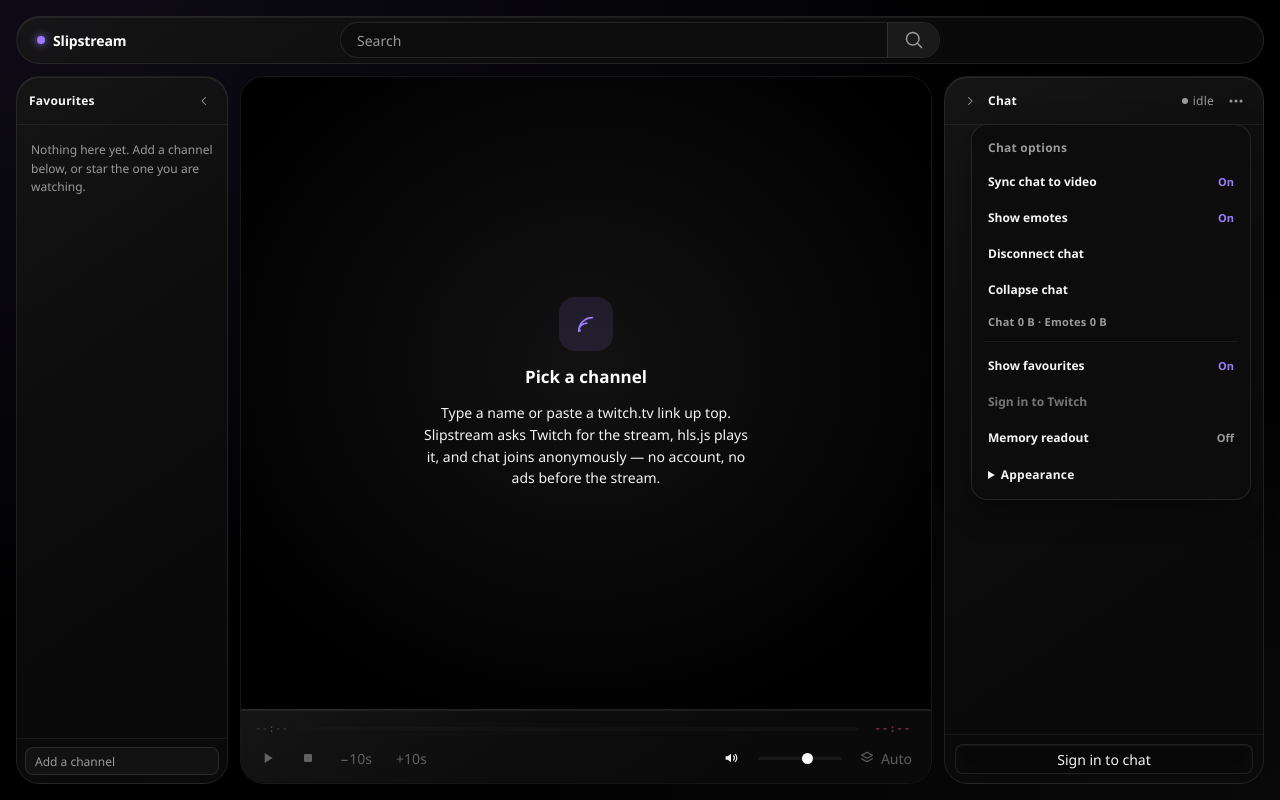
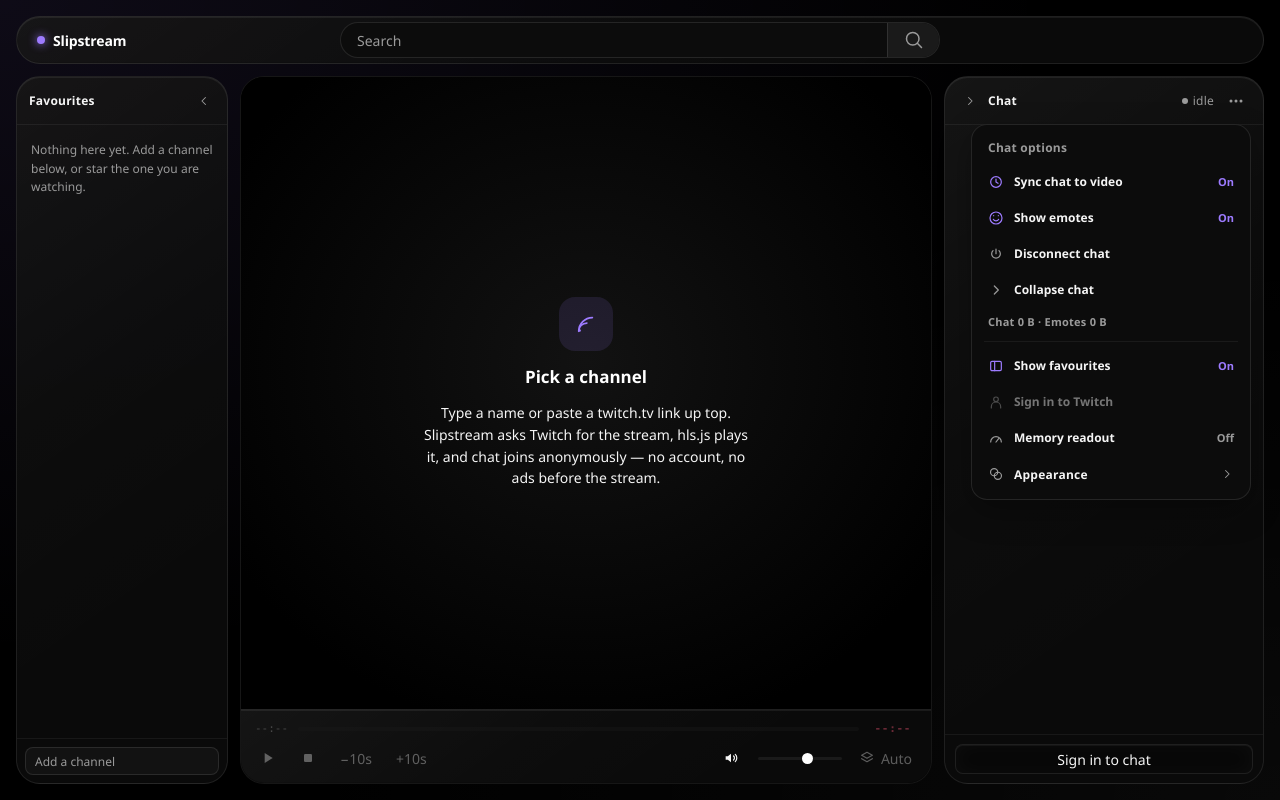
Before and after one commit to Peter3324w/slipstream, a React (Vite) app in the folder src/renderer/: page / in a window 1280 px wide. Both pictures are taken after a click on the button 1236 px from the left and 100 px from the top of the page. Built offline with nearby package versions, Linux system fonts and the light colour scheme.

Commit message:
ui: add icons to chat options menu

```diff
--- a/src/renderer/src/components/ChatMenu.tsx
+++ b/src/renderer/src/components/ChatMenu.tsx
@@ -1,6 +1,7 @@
 import { useEffect, useId, useRef, useState } from 'react'
 import { ThemePicker } from './ThemePicker'
 import { data } from './EmoteToggle'
+import { ChevronLeft, ChevronRight, Clock, Gauge, Palette, Power, Rail, Smile, Star, User } from './Icons'
 
 interface Props {
   channel: string | null
@@ -84,39 +85,51 @@
         <div className="chat-options-heading">Chat options</div>
         {!props.vod && (
           <button className="chat-option" role="switch" aria-label="Sync chat to video" aria-checked={props.synced} onClick={props.onSync}>
+            <span className="chat-option-icon" aria-hidden="true"><Clock size={16} /></span>
             <span>Sync chat to video</span><span className="chat-option-state">{props.synced ? 'On' : 'Off'}</span>
           </button>
         )}
         <button className="chat-option" role="switch" aria-label="Show emotes" aria-checked={props.emotesOn} onClick={props.onEmotes}
           title={`Emote images downloaded: ${data(props.emoteBytes)}`}>
+          <span className="chat-option-icon" aria-hidden="true"><Smile /></span>
           <span>Show emotes</span><span className="chat-option-state">{props.emotesOn ? 'On' : 'Off'}</span>
         </button>
         <button className="chat-option" onClick={() => action(props.onConnection)}>
+          <span className="chat-option-icon" aria-hidden="true"><Power size={16} /></span>
           <span>{props.closed ? 'Connect chat' : 'Disconnect chat'}</span>
         </button>
         <button className="chat-option" onClick={() => action(props.onCollapse)}>
+          <span className="chat-option-icon" aria-hidden="true">{props.collapsed ? <ChevronLeft size={16} /> : <ChevronRight size={16} />}</span>
           <span>{props.collapsed ? 'Expand chat' : 'Collapse chat'}</span>
         </button>
         <div className="chat-options-data">Chat {data(props.bytes)} · Emotes {data(props.emoteBytes)}</div>
         <div className="chat-options-separator" />
         {props.channel && (
           <button className="chat-option" onClick={() => action(props.onFavourite)}>
+            <span className="chat-option-icon" aria-hidden="true"><Star /></span>
             <span>{props.favourite ? 'Remove channel from favourites' : 'Add channel to favourites'}</span>
           </button>
         )}
         <button className="chat-option" role="switch" aria-label="Show favourites" aria-checked={props.railVisible} onClick={props.onRail}>
+          <span className="chat-option-icon" aria-hidden="true"><Rail /></span>
           <span>Show favourites</span><span className="chat-option-state">{props.railVisible ? 'On' : 'Off'}</span>
         </button>
         {props.showSignIn && (
           <button className="chat-option" disabled={!props.canSignIn} onClick={() => action(props.onSignIn)}>
+            <span className="chat-option-icon" aria-hidden="true"><User /></span>
             <span>{props.accountLabel}</span>
           </button>
         )}
         <button className="chat-option" role="switch" aria-label="Memory readout" aria-checked={props.hudVisible} onClick={props.onHud}>
+          <span className="chat-option-icon" aria-hidden="true"><Gauge /></span>
           <span>Memory readout</span><span className="chat-option-state">{props.hudVisible ? 'On' : 'Off'}</span>
         </button>
         <details className="chat-appearance">
-          <summary>Appearance</summary>
+          <summary>
+            <span className="chat-option-icon" aria-hidden="true"><Palette /></span>
+            <span>Appearance</span>
+            <span className="chat-appearance-arrow" aria-hidden="true"><ChevronRight /></span>
+          </summary>
           <ThemePicker inline />
         </details>
       </div>
--- a/src/renderer/src/components/Icons.tsx
+++ b/src/renderer/src/components/Icons.tsx
@@ -12,6 +12,20 @@
   strokeLinecap: 'round' as const,
   strokeLinejoin: 'round' as const
 })
+
+export const Smile = ({ size = 16 }: P): React.JSX.Element => (
+  <svg {...base(size)}>
+    <circle cx="12" cy="12" r="9" />
+    <path d="M8 14a4.5 4.5 0 0 0 8 0M8.5 8.5h.01M15.5 8.5h.01" />
+  </svg>
+)
+
+export const User = ({ size = 16 }: P): React.JSX.Element => (
+  <svg {...base(size)}>
+    <circle cx="12" cy="8" r="3.5" />
+    <path d="M5 21v-2a7 7 0 0 1 14 0v2" />
+  </svg>
+)
 
 export const Play = ({ size = 16 }: P): React.JSX.Element => (
   <svg {...base(size)} fill="currentColor" stroke="none">
--- a/src/renderer/src/styles/app.css
+++ b/src/renderer/src/styles/app.css
@@ -1339,10 +1339,10 @@
 }
 .chat-options-heading { padding: 8px 10px; font-size: 12px; font-weight: 600; color: var(--muted); }
 .chat-option {
-  display: flex;
+  display: grid;
+  grid-template-columns: 16px minmax(0, 1fr) auto;
   align-items: center;
-  justify-content: space-between;
-  gap: 12px;
+  gap: 10px;
   width: 100%;
   min-height: 36px;
   padding: 8px 10px;
@@ -1355,16 +1355,25 @@
 .chat-option:focus-visible, .chat-appearance > summary:focus-visible { outline: 2px solid var(--accent); outline-offset: -2px; }
 .chat-option:disabled { opacity: 0.45; cursor: default; }
 .chat-option-state { color: var(--muted); font-size: 11px; flex: none; }
+.chat-option-icon { display: inline-flex; align-items: center; justify-content: center; width: 16px; color: var(--muted); }
+.chat-option[aria-checked='true'] .chat-option-icon { color: var(--accent); }
 .chat-option[aria-checked='true'] .chat-option-state { color: var(--accent); }
 .chat-options-data { padding: 6px 10px; font-size: 11px; color: var(--muted); }
 .chat-options-separator { height: 1px; margin: 6px; background: var(--stroke-soft); }
 .chat-appearance > summary {
+  display: flex;
+  align-items: center;
+  gap: 10px;
+  list-style: none;
   padding: 10px;
   font-size: 12px;
   color: var(--text-2);
   cursor: pointer;
   border-radius: var(--r-sm);
 }
+.chat-appearance > summary::-webkit-details-marker { display: none; }
+.chat-appearance-arrow { display: flex; margin-left: auto; color: var(--muted); }
+.chat-appearance[open] .chat-appearance-arrow { transform: rotate(90deg); }
 .chat-appearance .theme-wrap { display: block; }
 .theme-inline { display: flex; flex-direction: column; gap: 2px; padding: 4px; }
 .theme-inline .theme-opt { width: 100%; }
```
